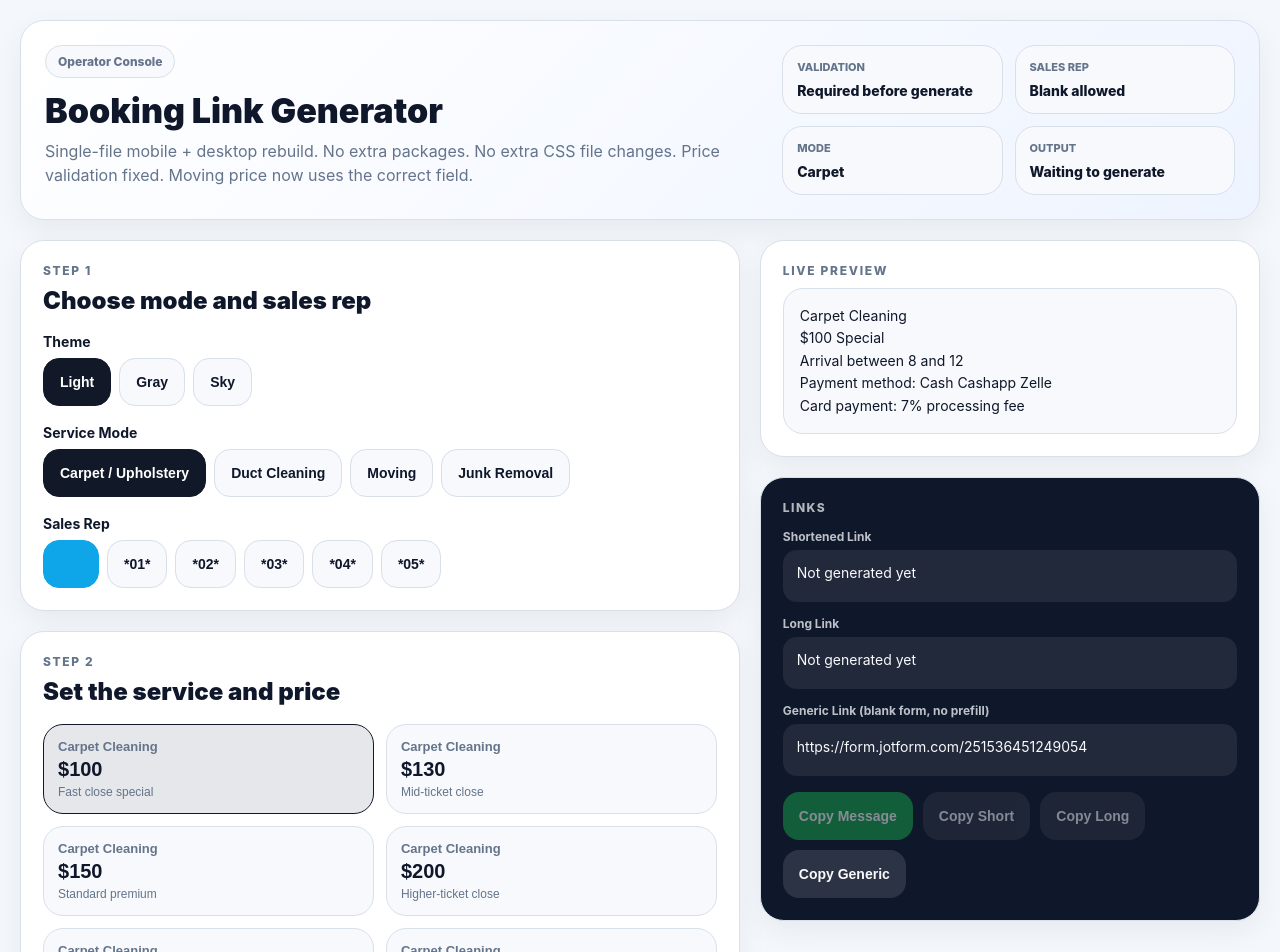
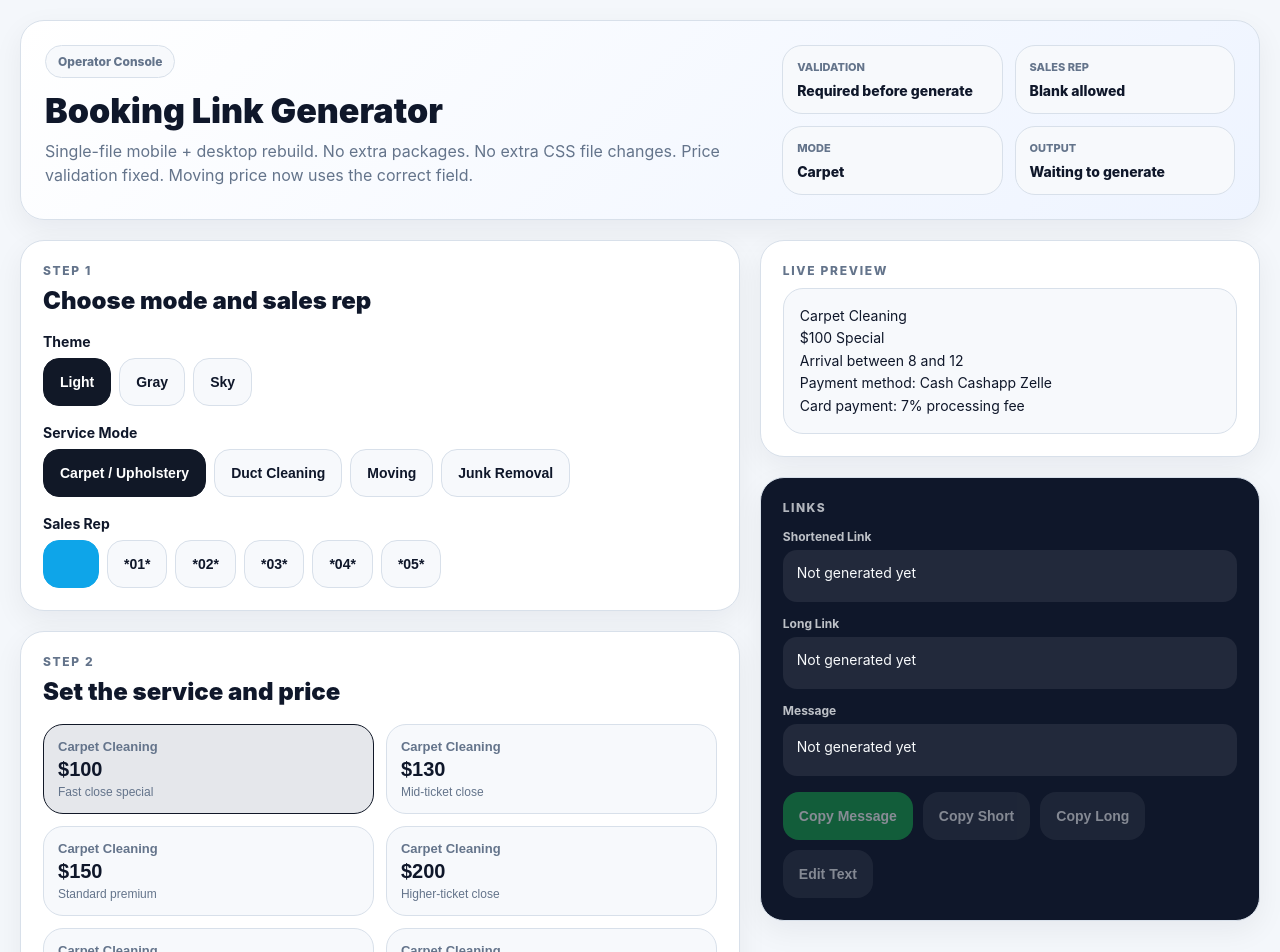
Before and after one commit to Samedaysteamer/booking-link-generator, a React (Vite) app: page / in a window 1280 px wide. Shown: the top 952 px of the page. Built offline with nearby package versions, Linux system fonts and the light colour scheme.

Commit message:
Update App.jsx claude text

```diff
--- a/App.jsx
+++ b/App.jsx
@@ -247,6 +247,8 @@ function App() {
   const [generatedLink, setGeneratedLink] = useState('');
   const [rawLink, setRawLink] = useState('');
   const [copiedField, setCopiedField] = useState('');
+  const [messageDraft, setMessageDraft] = useState('');
+  const [isEditingMessage, setIsEditingMessage] = useState(false);
   const [errorMessage, setErrorMessage] = useState('');
   const [isGenerating, setIsGenerating] = useState(false);
 
@@ -260,6 +262,17 @@ function App() {
         'Inter, ui-sans-serif, system-ui, -apple-system, BlinkMacSystemFont, "Segoe UI", sans-serif';
     }
   }, [colors.page]);
+
+  useEffect(() => {
+    if (generatedLink) {
+      setMessageDraft(
+        `Click on the link below so we can get your work order created:\n${generatedLink}\n\nIf the link isn't clickable, copy and paste it into your web browser and it will open right up.`
+      );
+    } else {
+      setMessageDraft('');
+    }
+    setIsEditingMessage(false);
+  }, [generatedLink]);
 
   const currentArrivalWindow = mode === 'moving' ? movingArrival : mode === 'junk' ? junkArrival : arrivalWindow;
   const currentPrice = mode === 'moving' ? blockPrice : mode === 'junk' ? junkFlatRate || '' : quotedPrice;
@@ -333,10 +346,6 @@ Card payment: 7% processing fee`;
     junkRetrievalFee,
     junkHourlyRetrievalFee,
   ]);
-
-  const messageToCopy = generatedLink
-    ? `Click on the link below so we can get your work order created:\n${generatedLink}\n\nIf the link isn't clickable, copy and paste it into your web browser and it will open right up.`
-    : '';
 
   const canGenerate = Boolean(
     currentArrivalWindow &&
@@ -1242,32 +1251,55 @@ Card payment: 7% processing fee`;
 
               <div style={{ marginTop: 14 }}>
                 <div style={{ fontSize: 12, fontWeight: 700, opacity: 0.75, marginBottom: 6 }}>
-                  Generic Link (blank form, no prefill)
+                  Message
                 </div>
+                {isEditingMessage ? (
+                  <textarea
+                    value={messageDraft}
+                    onChange={(e) => setMessageDraft(e.target.value)}
+                    style={{
+                      width: '100%',
+                      minHeight: 130,
+                      padding: 14,
+                      borderRadius: 14,
+                      background: 'rgba(255,255,255,0.08)',
+                      border: '1px solid rgba(255,255,255,0.3)',
+                      color: colors.previewText,
+                      fontSize: 14,
+                      fontFamily: 'inherit',
+                      lineHeight: 1.5,
+                      boxSizing: 'border-box',
+                      resize: 'vertical',
+                      outline: 'none',
+                    }}
+                  />
+                ) : (
                   <div
                     style={{
                       padding: 14,
                       borderRadius: 14,
                       background: 'rgba(255,255,255,0.08)',
                       fontSize: 14,
-                    wordBreak: 'break-all',
+                      whiteSpace: 'pre-wrap',
+                      wordBreak: 'break-word',
                       minHeight: 24,
                     }}
                   >
-                  {genericLink}
+                    {messageDraft || 'Not generated yet'}
                   </div>
+                )}
               </div>
 
               <div style={actionRowStyle}>
                 <button
-                  onClick={() => copyToClipboard(messageToCopy, 'message')}
-                  disabled={!generatedLink}
+                  onClick={() => copyToClipboard(messageDraft, 'message')}
+                  disabled={!messageDraft}
                   style={{
                     ...buttonBase,
                     background: colors.success,
                     color: '#ffffff',
-                    opacity: generatedLink ? 1 : 0.5,
-                    cursor: generatedLink ? 'pointer' : 'not-allowed',
+                    opacity: messageDraft ? 1 : 0.5,
+                    cursor: messageDraft ? 'pointer' : 'not-allowed',
                   }}
                 >
                   {copiedField === 'message' ? 'Copied!' : 'Copy Message'}
@@ -1299,14 +1331,17 @@ Card payment: 7% processing fee`;
                   {copiedField === 'long' ? 'Copied!' : 'Copy Long'}
                 </button>
                 <button
-                  onClick={() => copyToClipboard(genericLink, 'generic')}
+                  onClick={() => setIsEditingMessage((prev) => !prev)}
+                  disabled={!generatedLink}
                   style={{
                     ...buttonBase,
-                    background: 'rgba(255,255,255,0.12)',
+                    background: isEditingMessage ? colors.info : 'rgba(255,255,255,0.12)',
                     color: colors.previewText,
+                    opacity: generatedLink ? 1 : 0.5,
+                    cursor: generatedLink ? 'pointer' : 'not-allowed',
                   }}
                 >
-                  {copiedField === 'generic' ? 'Copied!' : 'Copy Generic'}
+                  {isEditingMessage ? 'Done Editing' : 'Edit Text'}
                 </button>
               </div>
             </div>
```
Lines whose indentation alone changed are shown as unchanged.
